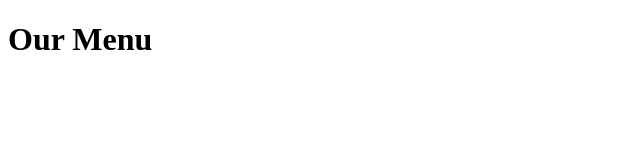
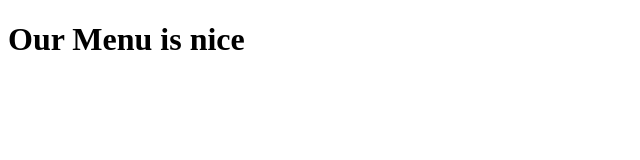
Before and after one commit to Akbo19/Coursera_Assignment, a plain HTML site: page mod2_solution/index.html in a window 1280 px wide. Shown: the whole page, without its empty margins (0-640 px from the left). Drawn offline with Linux system fonts and the light colour scheme.

Commit message:
Small addition to our page content.

```diff
--- a/mod2_solution/index.html
+++ b/mod2_solution/index.html
@@ -6,6 +6,6 @@
 	<title>Coursera Assignment</title>
 </head>
 <body>
-<h1>Our Menu</h1>
+<h1>Our Menu is nice</h1>
 </body>
 </html>
```
